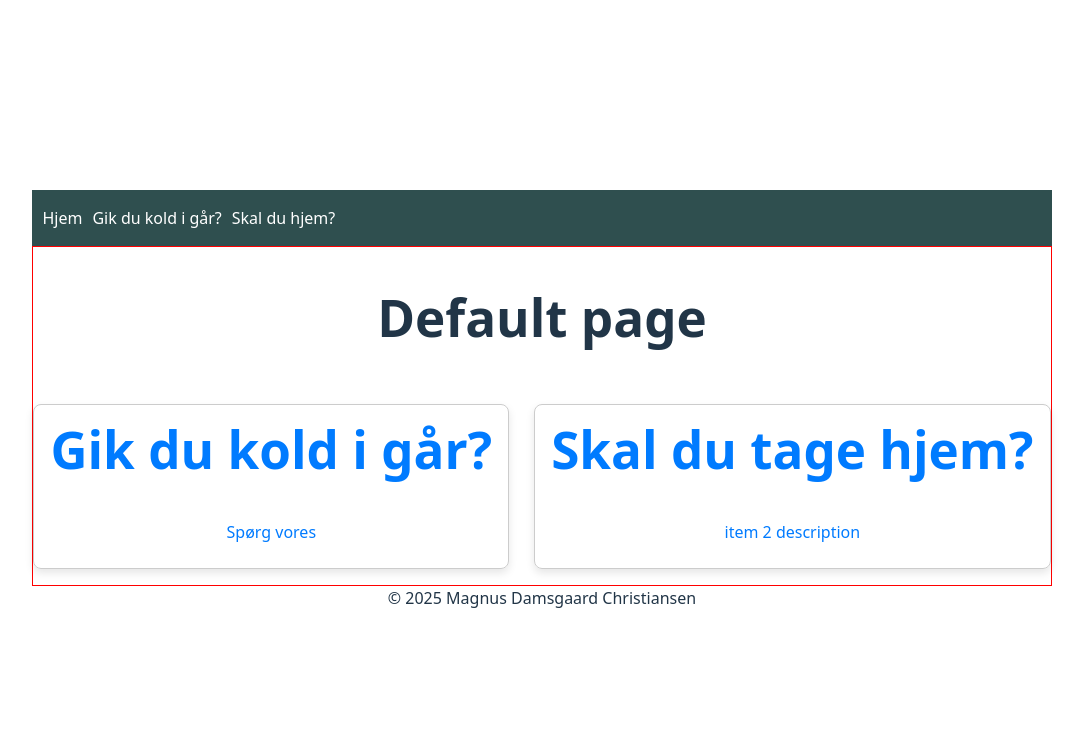
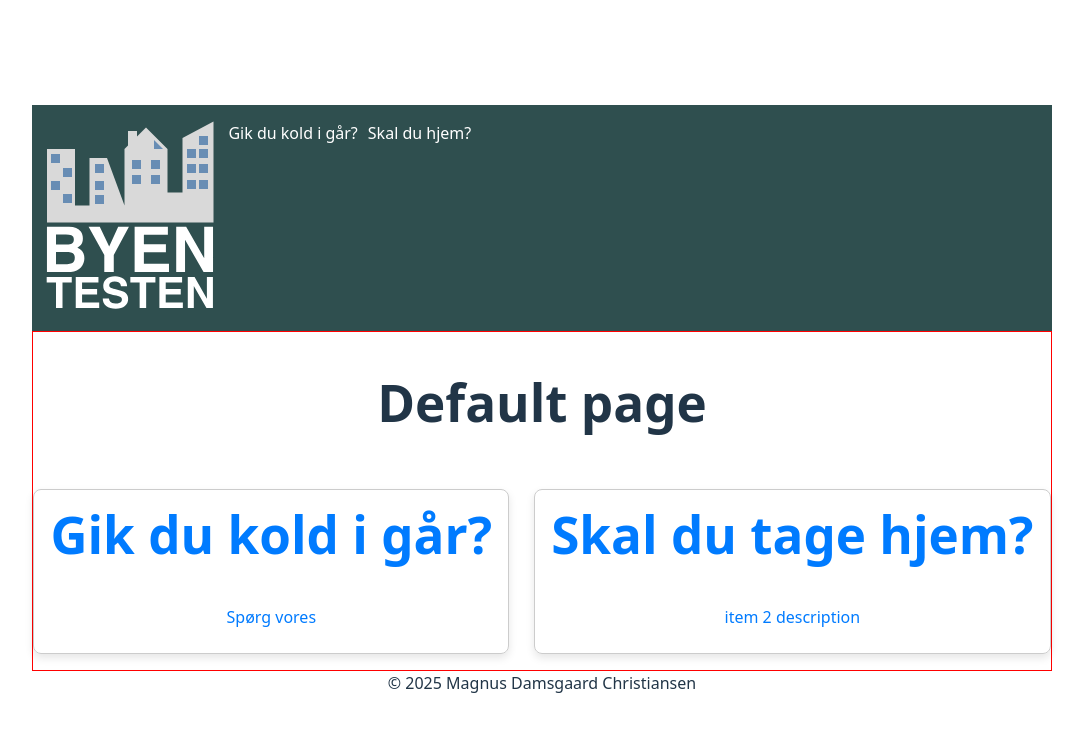
Before and after one commit to magn3054/byen-testen, a React (Vite) app: page / in a window 1280 px wide. Shown: the top 732 px of the page, without its empty margins (98-1181 px from the left). Built offline with nearby package versions, Linux system fonts and the light colour scheme.

Commit message:
logo indsat

```diff
--- a/src/components/Header.jsx
+++ b/src/components/Header.jsx
@@ -1,5 +1,6 @@
 import { Link } from "react-router-dom";
 import mystyle from "./Header.module.css";
+import logo from "../assets/byen-testen.svg";
 
 export default function Header() {
 
@@ -7,7 +8,7 @@ export default function Header() {
         <header>
             <nav className={mystyle.navigation}>
                 <p>
-                    <Link className={mystyle.linktext} to="/">Hjem</Link>
+                    <Link className={mystyle.linktext} to="/"> <img src={logo} alt="logo"/></Link>
                 </p>
                 <p>
                     <Link className={mystyle.linktext} to="/forward">Gik du kold i går?</Link>
```
